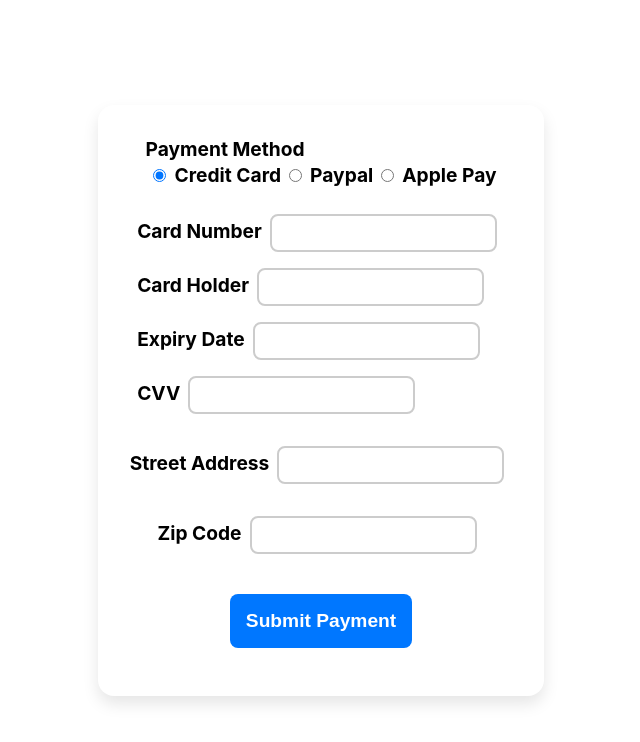
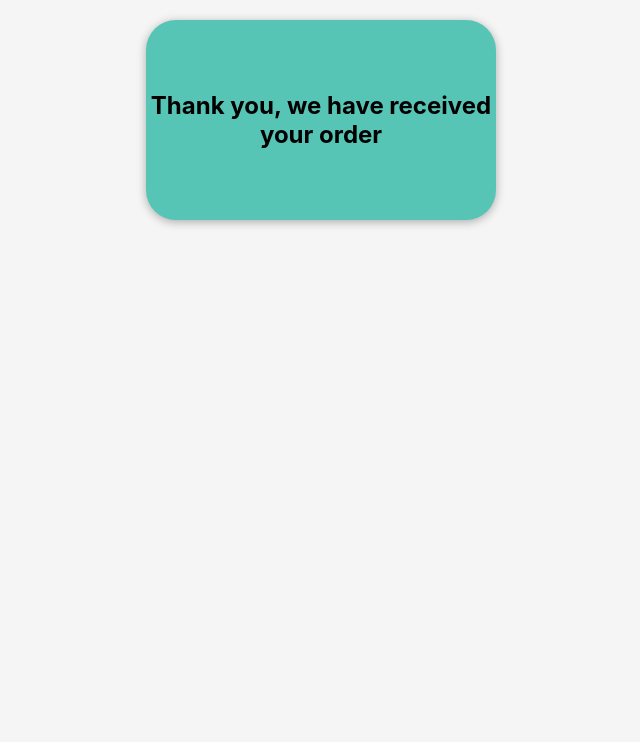
Before and after one commit to anupreetttt/Pabio, a React (Create React App) app: page / in a window 1280 px wide. Shown: the top 742 px of the page, without its empty margins (319-959 px from the left). Built offline with nearby package versions, Linux system fonts and the light colour scheme.

Commit message:
Order confirmation page

```diff
--- a/src/index.js
+++ b/src/index.js
@@ -6,11 +6,12 @@ import reportWebVitals from './reportWebVitals';
 import LoginPage from './login';
 import SignupPage from './signup';
 import PaymentPage from './paymentPage';
+import OrderConfirmationPage from './orderConfirmation';
 
 const root = ReactDOM.createRoot(document.getElementById('root'));
 root.render(
   <React.StrictMode>
-    <PaymentPage />
+    <OrderConfirmationPage />
   </React.StrictMode>
 );
 
--- /dev/null
+++ b/src/orderConfirmation.js
@@ -0,0 +1,15 @@
+import React from 'react';
+
+const OrderConfirmationPage = () => {
+  return (
+    <div className="order-confirmation-page" style={{ backgroundColor: '#f5f5f5', height: '100vh', display: 'flex', alignItems: 'flex-start', justifyContent: 'center'}}>
+      <div className="card" style={{height: '200px', width: '350px', textAlign: 'center', boxShadow: '0px 2px 10px rgba(0, 0, 0, 0.3)', borderRadius: '30px', backgroundColor: '#57C5B6', display: 'flex', alignItems: 'center', justifyContent: 'center', marginBottom: 'auto', marginTop: '20px'}}>
+        <div className="card-body">
+          <h2 className="card-title" style={{ color: '#000000' }}>Thank you, we have received your order</h2>
+        </div>
+      </div>
+    </div>
+  );
+};
+
+export default OrderConfirmationPage;
```
